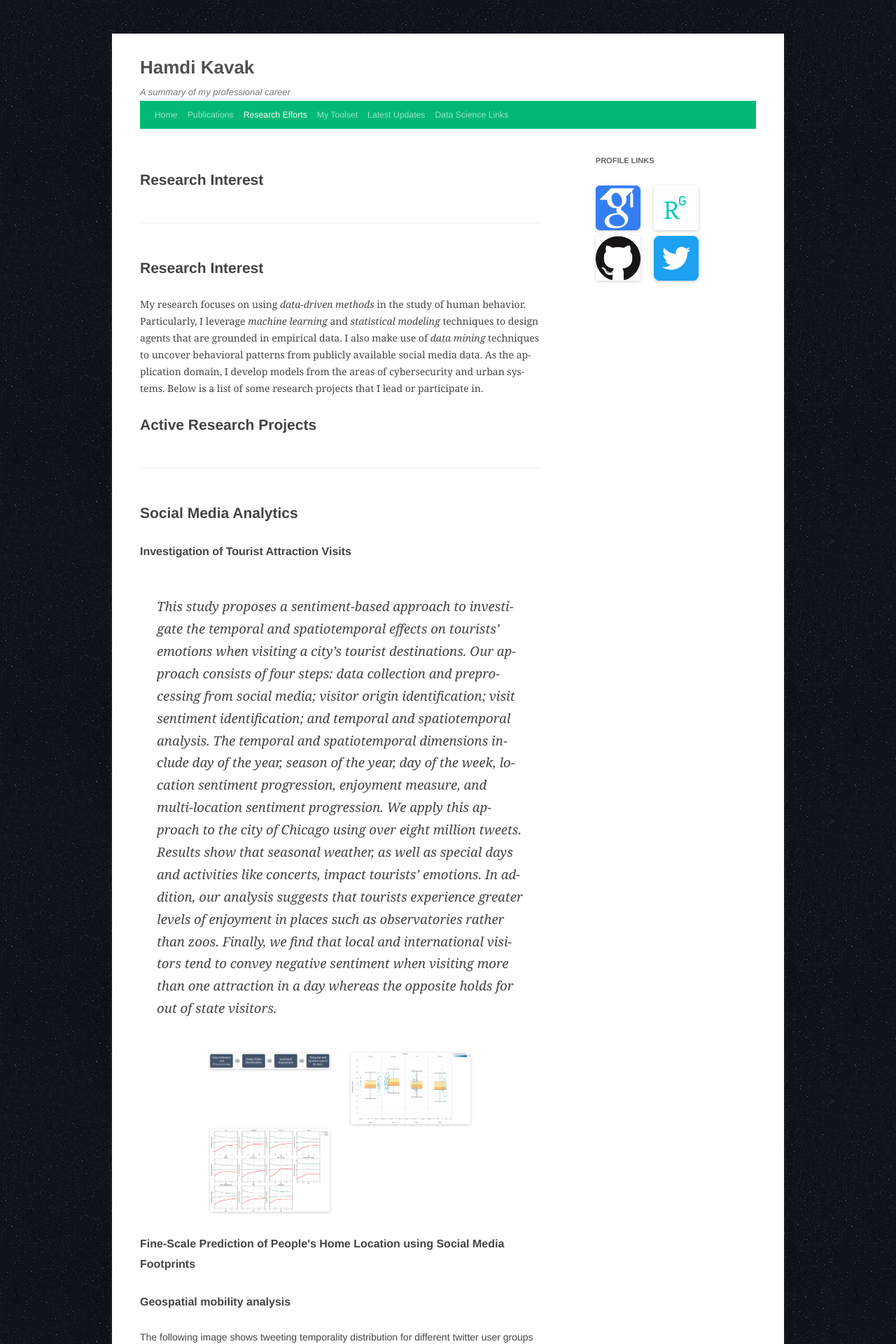
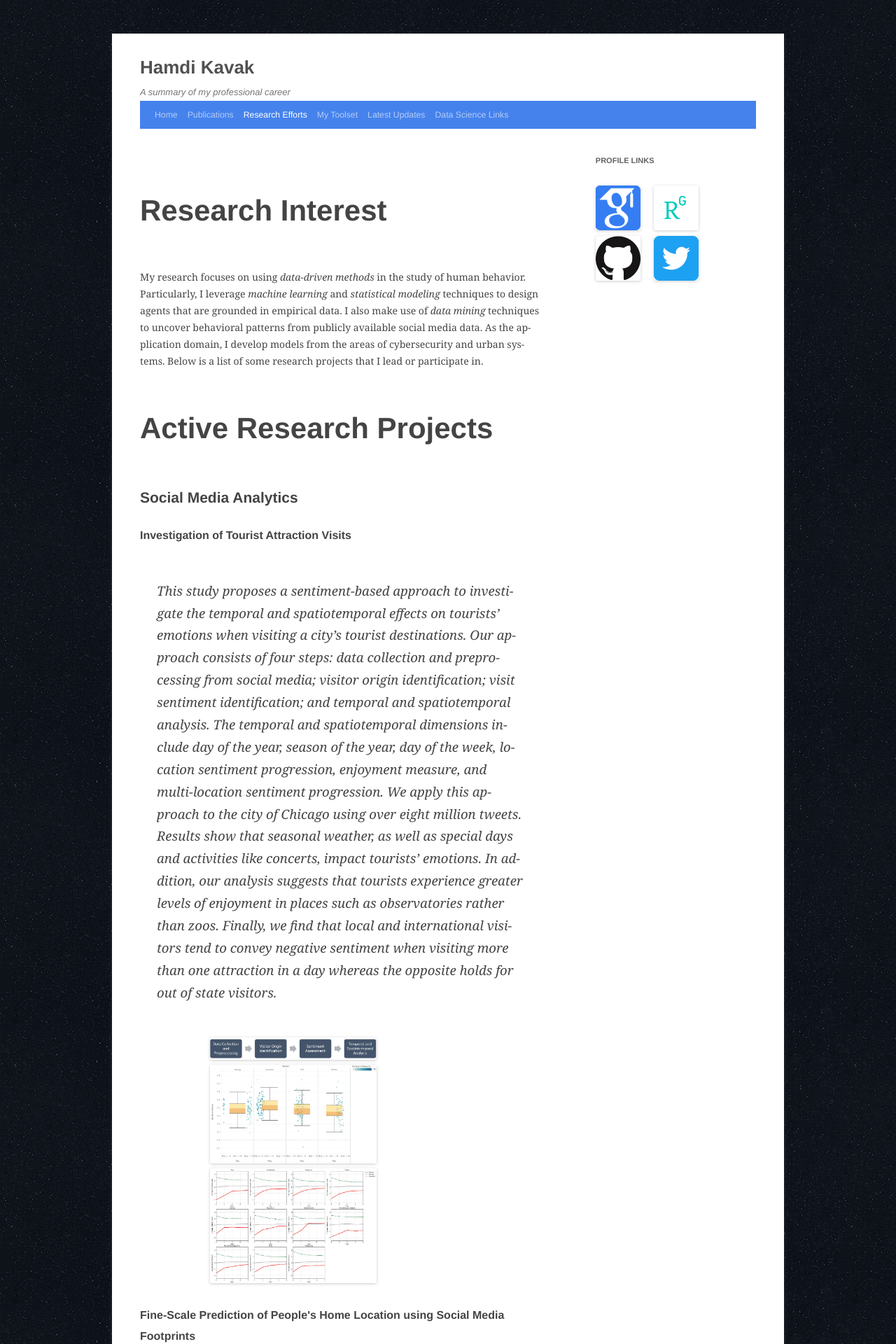
Before and after one commit to hamdikavak/hamdikavak.github.io, a Jekyll site: the page built from research-and-projects/index.html, in a window 1280 px wide. Shown: the top 1920 px of the page at 70% size. Built offline with Jekyll 4.4.1, drawn with Linux system fonts in a browser that asks for light colours; nearby versions of some CDN libraries; comment, search, counter and statistics services are not loaded.

Commit message:
More typograhy updated

```diff
--- a/_layouts/default.html
+++ b/_layouts/default.html
@@ -34,7 +34,7 @@
 			<h1 class="site-title"><a href="{{ site.baseurl }}/" title="Hamdi Kavak" rel="home">Hamdi Kavak</a></h1>
 			<h2 class="site-description">A summary of my professional career</h2>
 		</hgroup>
-		<nav class="navbar navbar-expand-md navbar-dark bg-dark">
+		<nav class="navbar navbar-expand-md navbar-dark bg-primary">
 			<button class="navbar-toggler" type="button" data-toggle="collapse" data-target="#navbarMenu" aria-controls="navbarMenu" aria-expanded="false" aria-label="Navigate">
 	        <span class="navbar-toggler-icon"></span>
 	      </button>
--- a/research-and-projects/index.html
+++ b/research-and-projects/index.html
@@ -5,10 +5,10 @@ title: Hamdi Kavak's Research &amp; Projects
 description: Hamdi Kavak's research and projects.
 current_page_research: active
 ---
-<div class="page-header">
-   <h1 id="interest">Research Interest</h1>
- </div>
-<h1>Research Interest</h1>
+
+<div class="bigtitle">
+   <h1>Research Interest</h1>
+</div>
 <p>
 My research focuses on using <em>data-driven methods</em> in the study of human behavior.
 Particularly, I leverage <em>machine learning</em> and <em>statistical modeling</em> techniques to design agents that are grounded in empirical data.
@@ -17,9 +17,9 @@ As the application domain, I develop models from the areas of cybersecurity and
 
 </p>
 
-<div class="page-header">
-   <h1 id="activeResearch">Active Research Projects</h1>
- </div>
+<div class="bigtitle">
+   <h1>Active Research Projects</h1>
+</div>
 
 <h1>Social Media Analytics</h1>
 
@@ -32,15 +32,15 @@ As the application domain, I develop models from the areas of cybersecurity and
 <div class="row justify-content-center">
     <div class="col-md-8">
         <div class="row">
-            <a href="images/social_media_analytics/attraction/method.png" data-toggle="lightbox" data-gallery="attraction-gallery" class="col-sm-6" data-title="Method" data-footer="The summary of our 4-step method containing the steps of data collection and preprocessing, visitor origin identification, visit sentiment identification, and temporality inspection.">
+            <a href="images/social_media_analytics/attraction/method.png" data-toggle="lightbox" data-gallery="attraction-gallery" class="col-sm-8" data-title="Method" data-footer="The summary of our 4-step method containing the steps of data collection and preprocessing, visitor origin identification, visit sentiment identification, and temporality inspection.">
 			    <img src="images/social_media_analytics/attraction/method.png" class="img-fluid">
 			</a>
 
-            <a href="images/social_media_analytics/attraction/seasonality.png" data-toggle="lightbox" data-gallery="attraction-gallery" class="col-sm-6" data-title="Method" data-footer="Daily average sentiment scores split across four seasons from Spring to Winter. The data distribution in each season is summarized using a Box and Whisker plot. Summer receives the highest positive sentiment with many data points rising above a 0.4 score. Spring and Fall follow with similar sentiment scores concentrated below 0.4 scores. Winter, on the other hand, appears to have the lowest sentiment scores with a concentration falling below 0.35.">
+            <a href="images/social_media_analytics/attraction/seasonality.png" data-toggle="lightbox" data-gallery="attraction-gallery" class="col-sm-8" data-title="Method" data-footer="Daily average sentiment scores split across four seasons from Spring to Winter. The data distribution in each season is summarized using a Box and Whisker plot. Summer receives the highest positive sentiment with many data points rising above a 0.4 score. Spring and Fall follow with similar sentiment scores concentrated below 0.4 scores. Winter, on the other hand, appears to have the lowest sentiment scores with a concentration falling below 0.35.">
 			    <img src="images/social_media_analytics/attraction/seasonality.png" class="img-fluid">
 			</a>
 
-			<a href="images/social_media_analytics/attraction/progression.png" data-toggle="lightbox" data-gallery="attraction-gallery" class="col-sm-6" data-title="Sentiment progression" data-footer="A plot of the progress of sentiment based the time spent at an attraction. These graph shows visits grouped by attraction category.">
+			<a href="images/social_media_analytics/attraction/progression.png" data-toggle="lightbox" data-gallery="attraction-gallery" class="col-sm-8" data-title="Sentiment progression" data-footer="A plot of the progress of sentiment based the time spent at an attraction. These graph shows visits grouped by attraction category.">
 			    <img src="images/social_media_analytics/attraction/progression.png" class="img-fluid">
 			</a>
         </div>
@@ -116,8 +116,8 @@ Link weight indicates the frequency of hops between places while the intensity o
 </ol>
 
 
-<div class="page-header">
-   <h1 id="pastResearch">Past Research Projects</h1>
+<div class="bigtitle">
+   <h1>Past Research Projects</h1>
  </div>
 
 <h1>CLOUDES</h1>
--- a/wp-content/themes/style.css
+++ b/wp-content/themes/style.css
@@ -1769,3 +1769,8 @@ img#wpstats {
 	width:64px;
 	margin-right:16px;
 }
+
+.bigtitle h1{
+	padding: 2rem 0;
+	font-size: 3rem;
+}
```
